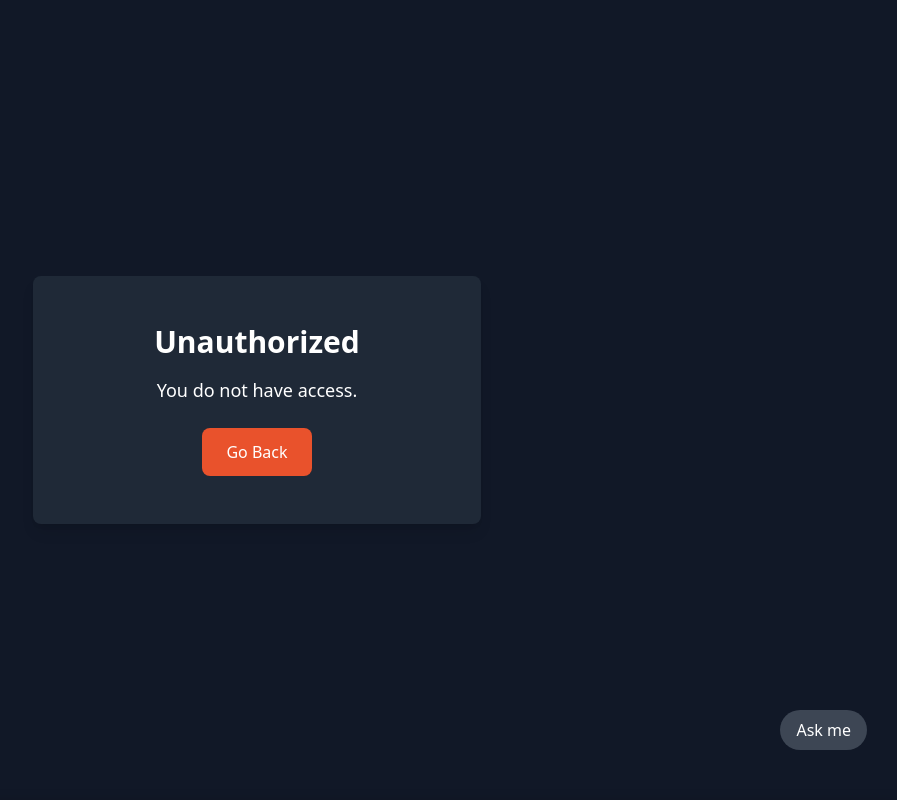
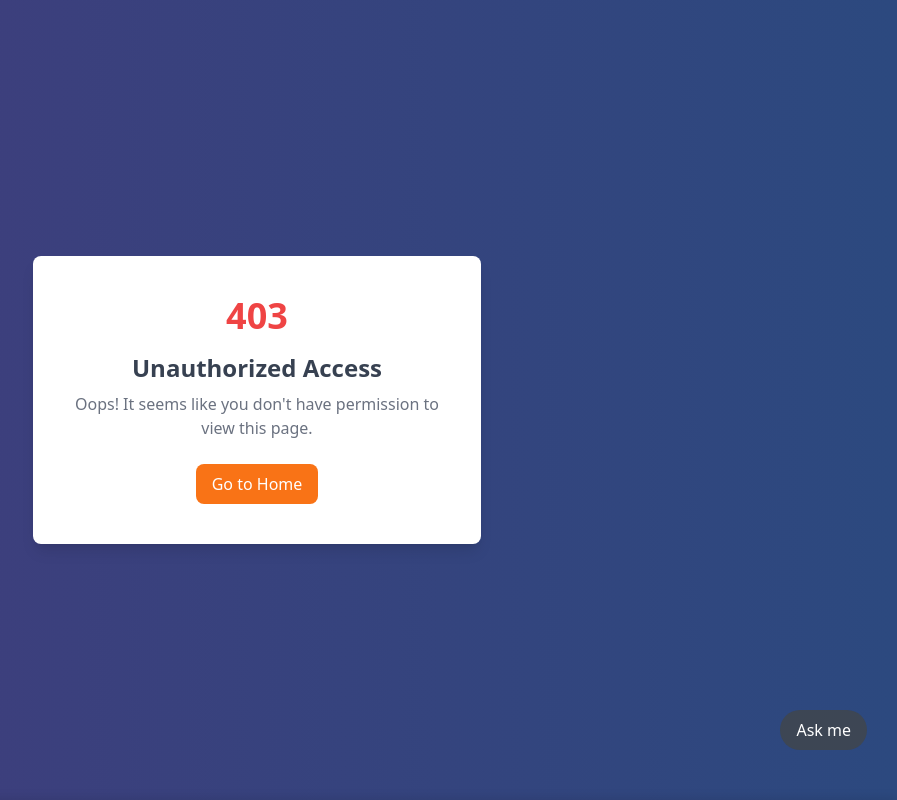
Before and after one commit to ManadaHerath/Theater-reservation-system, a React (Create React App) app in the folder frontend/: page /unauthorized in a window 1280 px wide. Shown: the top 800 px of the page, without its empty margins (383-1280 px from the left). Built offline with nearby package versions, Linux system fonts and the light colour scheme.

Commit message:
unauthorized page added

```diff
--- a/frontend/src/App.jsx
+++ b/frontend/src/App.jsx
@@ -4,11 +4,11 @@ import {
   Route,
   useLocation,
 } from "react-router-dom";
+import UnauthorizedPage from "./components/Errors/Unauthorized";
 import Home from "./pages/Home";
 import Movies from "./pages/MoviePage";
 import Theatres from "./pages/TheatrePage";
 import Schedule from "./pages/SchedulePage";
-import Unauthorized from "./components/Errors/Unauthorized";
 import Help from "./pages/HelpPage";
 import Terms from "./pages/TermsPage";
 import PrivacyPolicy from "./pages/PrivacyPolicy";
@@ -66,7 +66,7 @@ const App = () => {
       <Router>
         <Routes>
           <Route path="/" element={<Layout />}>
-            <Route path="/unauthorized" element={<Unauthorized />}></Route>
+            <Route path="/unauthorized" element={<UnauthorizedPage />}></Route>
             <Route path="/schedule" element={<Schedule />} />
             <Route
               path="/seatgrid/:showId/:theatreId"
--- a/frontend/src/components/Errors/RequireAuth.jsx
+++ b/frontend/src/components/Errors/RequireAuth.jsx
@@ -11,7 +11,7 @@ const RequireAuth= ({allowedRoles}) =>{
 
         user?.role && allowedRoles.includes(user.role)
         ? <Outlet />
-        : user?.email
+        : user?.token
         ? <Navigate to="/unauthorized" state={{ from: location }} replace/>
           :<Navigate to="/login" state={{ from: location }} replace/>
     );
--- a/frontend/src/components/Errors/Unauthorized.jsx
+++ b/frontend/src/components/Errors/Unauthorized.jsx
@@ -1,25 +1,30 @@
+import React from "react";
 import { useNavigate } from "react-router-dom";
 
-const Unauthorized = () => {
+const UnauthorizedPage = () => {
   const navigate = useNavigate();
-  const goBack = () => navigate(-1);
+
+  const handleGoHome = () => {
+    navigate("/");
+  };
 
   return (
-    <section className="flex items-center justify-center h-screen bg-gray-900">
-      <div className="max-w-md w-full px-6 py-12 bg-gray-800 rounded-lg shadow-lg text-white">
-        <h1 className="text-3xl font-bold mb-4 text-center">Unauthorized</h1>
-        <p className="text-lg text-center mb-6">You do not have access.</p>
-        <div className="flex justify-center">
-          <button
-            onClick={goBack}
-            className="px-6 py-3 bg-[#E9522C] text-white rounded-lg hover:bg-[#E9522C]/90 transition duration-300 ease-in-out focus:outline-none"
-          >
-            Go Back
-          </button>
-        </div>
+    <div className="flex flex-col items-center justify-center min-h-screen bg-gradient-to-r from-[#433B7C] to-[#2C497F]">
+      <div className="text-center p-10 rounded-lg shadow-lg bg-white max-w-md">
+        <h1 className="text-4xl font-bold text-red-500 mb-4">403</h1>
+        <h2 className="text-2xl font-semibold text-gray-700 mb-2">Unauthorized Access</h2>
+        <p className="text-gray-500 mb-6">
+          Oops! It seems like you don't have permission to view this page.
+        </p>
+        <button
+          onClick={handleGoHome}
+          className="bg-orange-500 text-white px-4 py-2 rounded-lg hover:bg-yellow-600 transition duration-300 ease-in-out"
+        >
+          Go to Home
+        </button>
       </div>
-    </section>
+    </div>
   );
 };
 
-export default Unauthorized;
+export default UnauthorizedPage;
--- a/frontend/src/components/Theatre/TheatreDetails.jsx
+++ b/frontend/src/components/Theatre/TheatreDetails.jsx
@@ -8,7 +8,7 @@ import Typography from "@mui/material/Typography";
 import AddReview from "../Reviews/AddReviews";
 import ReviewList from "../Reviews/ShowReviewList";
 import useAxiosPrivate from "../../hooks/useAxiosPrivate";
-import CircularProgress from "@mui/material/CircularProgress"; // Import CircularProgress
+import CircularProgress from "@mui/material/CircularProgress";
 
 export default function Theatre() {
   const axiosPrivate = useAxiosPrivate();
--- a/frontend/src/components/User Login/Forgotpassword.jsx
+++ b/frontend/src/components/User Login/Forgotpassword.jsx
@@ -1,6 +1,8 @@
 "use client";
 import React, { useState } from "react";
 import { useNavigate } from "react-router-dom";
+import Alert from "@mui/material/Alert";
+import CircularProgress from "@mui/material/CircularProgress";
 
 export default function () {
   const [email, setEmail] = useState("");
@@ -23,7 +25,7 @@ export default function () {
         }
       );
       const data = await response.json();
-      setAlert(data);
+      setAlert(response.status);
       if (response.status === 200) {
         setAlertStyle("text-green-600 text-s my-1 flex justify-center");
         setLoading("");
@@ -45,7 +47,8 @@ export default function () {
   };
 
   return (
-    <div  className="flex flex-col items-center justify-center px-6 py-8 mx-auto md:h-screen lg:py-0 w-full"
+    <div
+      className="flex flex-col items-center justify-center px-6 py-8 mx-auto md:h-screen lg:py-0 w-full"
       style={{
         backgroundImage: `
     linear-gradient(rgba(43, 58, 110, 0.7), rgba(40, 40, 50, 0.7)),
@@ -54,7 +57,8 @@ export default function () {
         backgroundPosition: "center",
         backgroundRepeat: "no-repeat",
         backgroundColor: "#433B7C",
-    }}>
+      }}
+    >
       <div className="flex justify-around items-center flex-col w-1/2 lg:w-1/4 h-1/2 bg-black bg-opacity-40 border-gray-700 rounded-md pb-3">
         <h1
           className="text-md py-3 md:text-xl sm:text-lg lg:text-2xl font-semibold
@@ -81,12 +85,14 @@ export default function () {
           >
             Send Email
           </button>
-          {alert && <p className={alertStyle}>{alert}</p>}
-          {loading && (
-            <p className="text-white text-s my-1 flex justify-center">
-              {loading}
-            </p>
+          {alert === 200 ? (
+            <Alert severity="success">Email Sent Successfully</Alert>
+          ) : (
+            (alert === 400 || alert === 500 || alert === 201) && (
+              <Alert severity="error">Failed to send email</Alert>
+            )
           )}
+          {loading && <CircularProgress />}
         </form>
       </div>
     </div>
--- a/frontend/src/components/User Login/OTPInput.jsx
+++ b/frontend/src/components/User Login/OTPInput.jsx
@@ -2,6 +2,8 @@
 import React, { useState, useEffect } from "react";
 import axios from "axios";
 import { useLocation, useNavigate } from "react-router-dom";
+import Alert from '@mui/material/Alert';
+
 
 export default function OTPInput() {
   const location = useLocation();
@@ -46,9 +48,10 @@ export default function OTPInput() {
           OTP: otp,
         })
         .then((response) => {
+
+          setAlert(response.status);
           if (response.status === 200) {
             setAlertStyle("text-green-500 text-center mt-1");
-            setAlert("OTP is correct");
 
             setTimeout(() => {
               setAlert("");
@@ -56,7 +59,6 @@ export default function OTPInput() {
             }, 4000);
           } else {
             setAlertStyle("text-red-500 text-center mt-1");
-            setAlert("OTP is incorrect");
           }
         });
       setTimeout(() => {
@@ -199,7 +201,13 @@ export default function OTPInput() {
                       {disable ? `Resend OTP in ${timerCount}s` : "Resend OTP"}
                     </a>
                   </div>
-                  {alert && <p className={alertStyle}>{alert}</p>}
+                  {alert === 200 ? (
+            <Alert severity="success">OTP Matched</Alert>
+          ) : (
+            ( alert === 201) && (
+              <Alert severity="error">OTP didn't matched</Alert>
+            )
+          )}
                   {resendOTPAlert && (
                     <p className={alertStyle}>{resendOTPAlert}</p>
                   )}
```
Also changed, not shown: 1 other file (tests, documents, lock files or other folders). Lines whose indentation alone changed are shown as unchanged.
